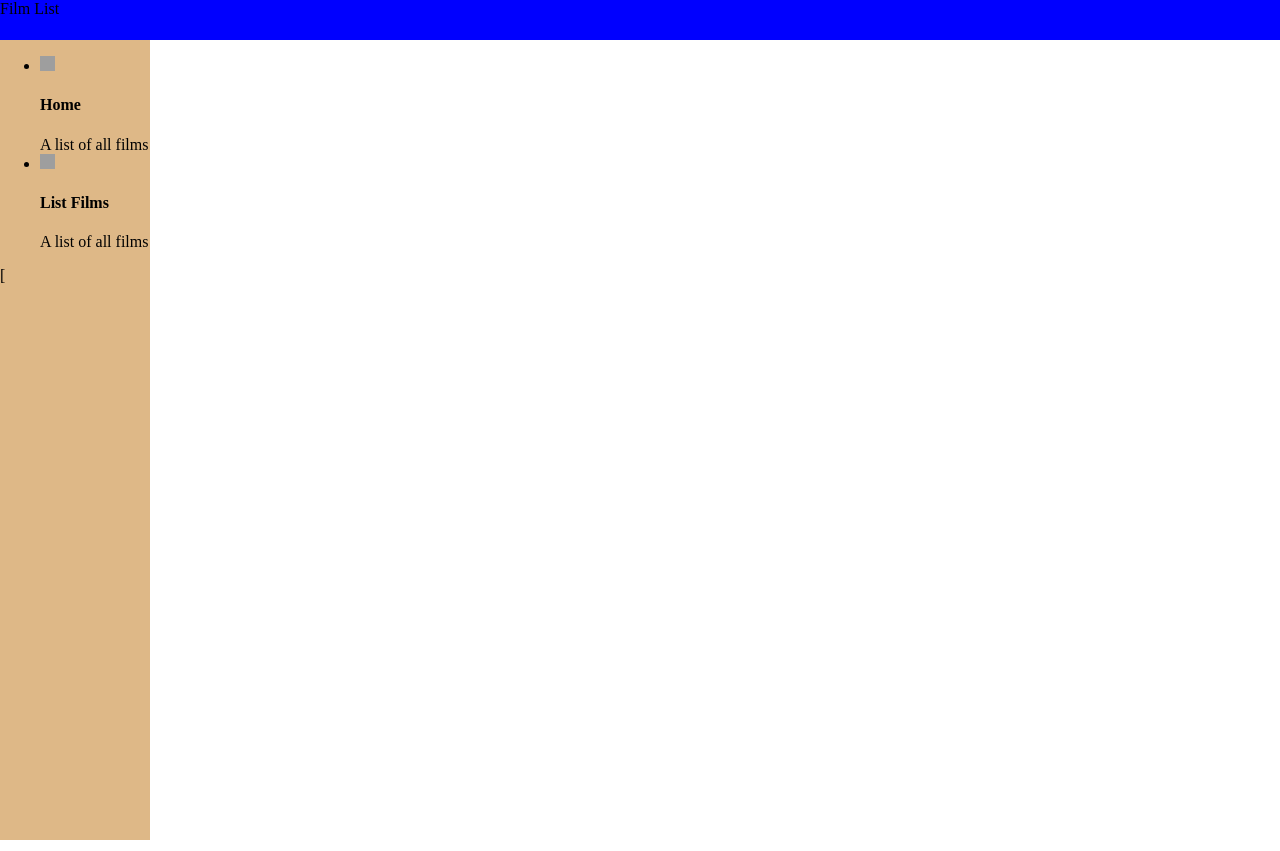
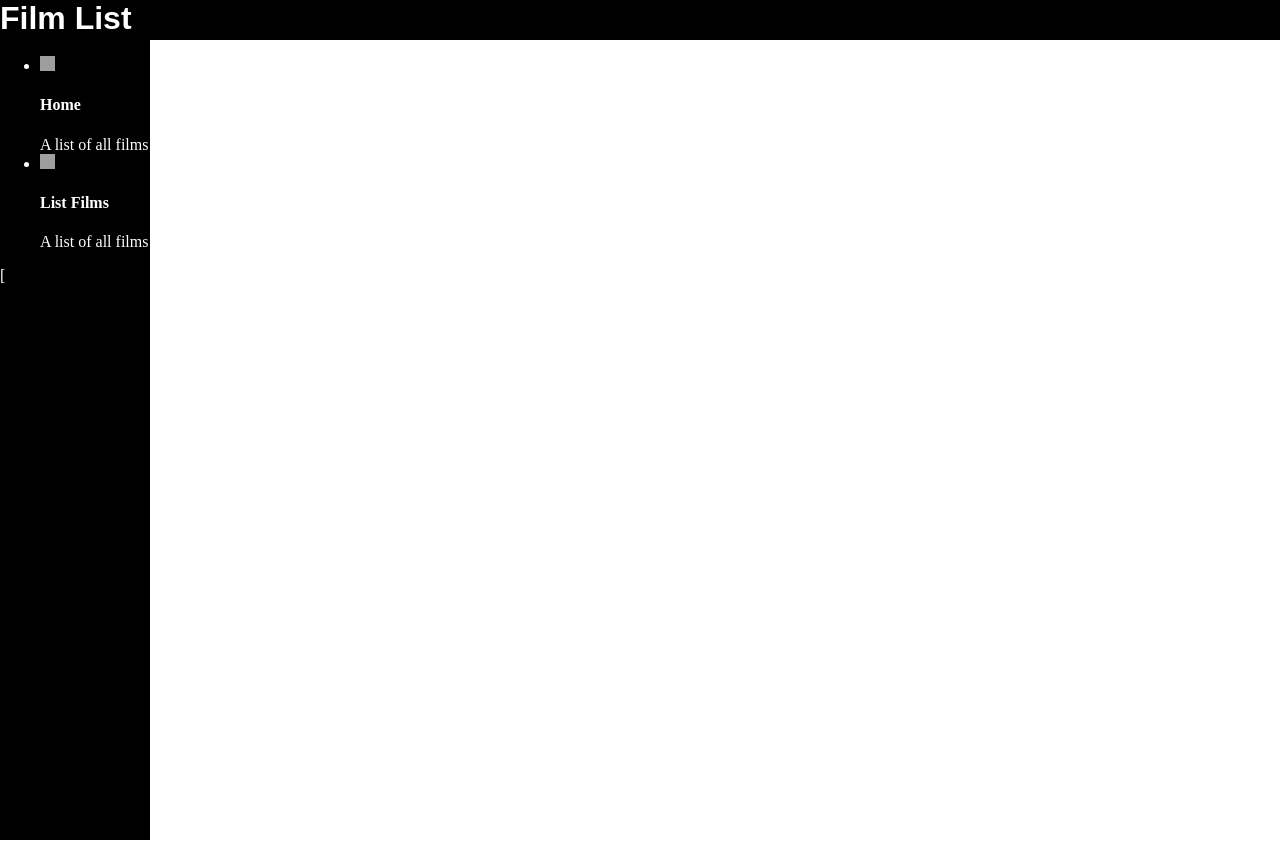
Before and after one commit to lewiscawte/FilmList, a PHP site: template inc/templates/film.twig in a window 1280 px wide. Shown: the top 851 px of the page. Run offline with PHP 8.4, Linux system fonts and the light colour scheme; the template is opened without the code that fills it, so the values that code supplies are empty; some libraries are stand-ins or nearby versions; grey boxes are pictures that could not be loaded.

Commit message:
Switch over from dev styles

```diff
--- a/themes/FilmList/default.css
+++ b/themes/FilmList/default.css
@@ -7,14 +7,19 @@ html, body {
 
 .ui-header {
     width: 100%;
-    background: blue;
+    background: black;
+    color: white;
     height: 40px;
+    font-weight: bold;
+    font-size: 24pt;
+    font-family: sans-serif;
 }
 
 .ui-sidebar {
     height: 100%;
     width: 150px;
-    background-color: burlywood;
+    background-color: black;
+    color: white;
     float: left;
     position: relative;
 }
```
